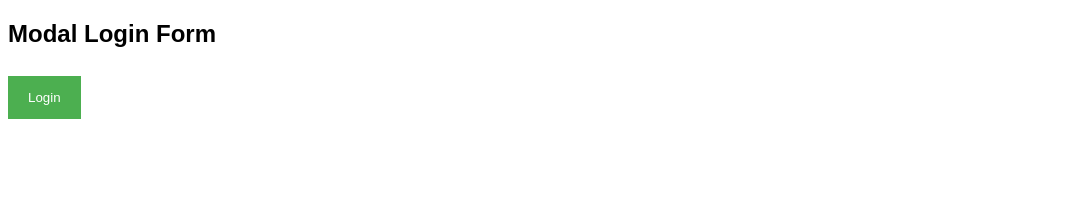
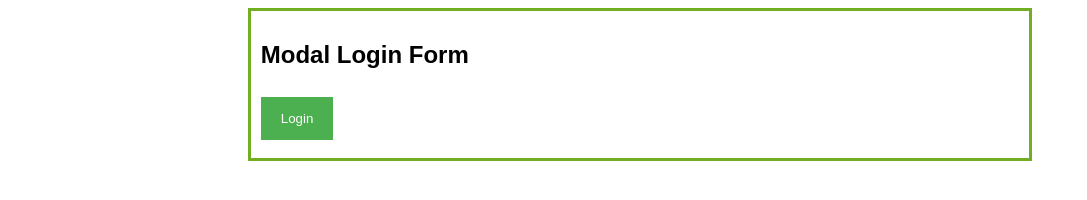
Before and after one commit to luckylucky111/login, a plain HTML site: page index.html in a window 1280 px wide. Shown: the whole page, without its empty margins (0-1087 px from the left). Drawn offline with Linux system fonts and the light colour scheme.

Commit message:
Update index.html

```diff
--- a/index.html
+++ b/index.html
@@ -123,14 +123,21 @@ span.psw {
      width: 100%;
   }
 }
+ .center {
+  margin: auto;
+  width: 60%;
+  border: 3px solid #73AD21;
+  padding: 10px;
+}
 </style>
 </head>
 <body>
-
+<div class="center">
 <h2>Modal Login Form</h2>
 
 <button onclick="document.getElementById('id01').style.display='block'" style="width:auto;">Login</button>
 
+  </div>
 <div id="id01" class="modal">
 
   <form class="modal-content animate" action="/action_page.php" method="post">
```
